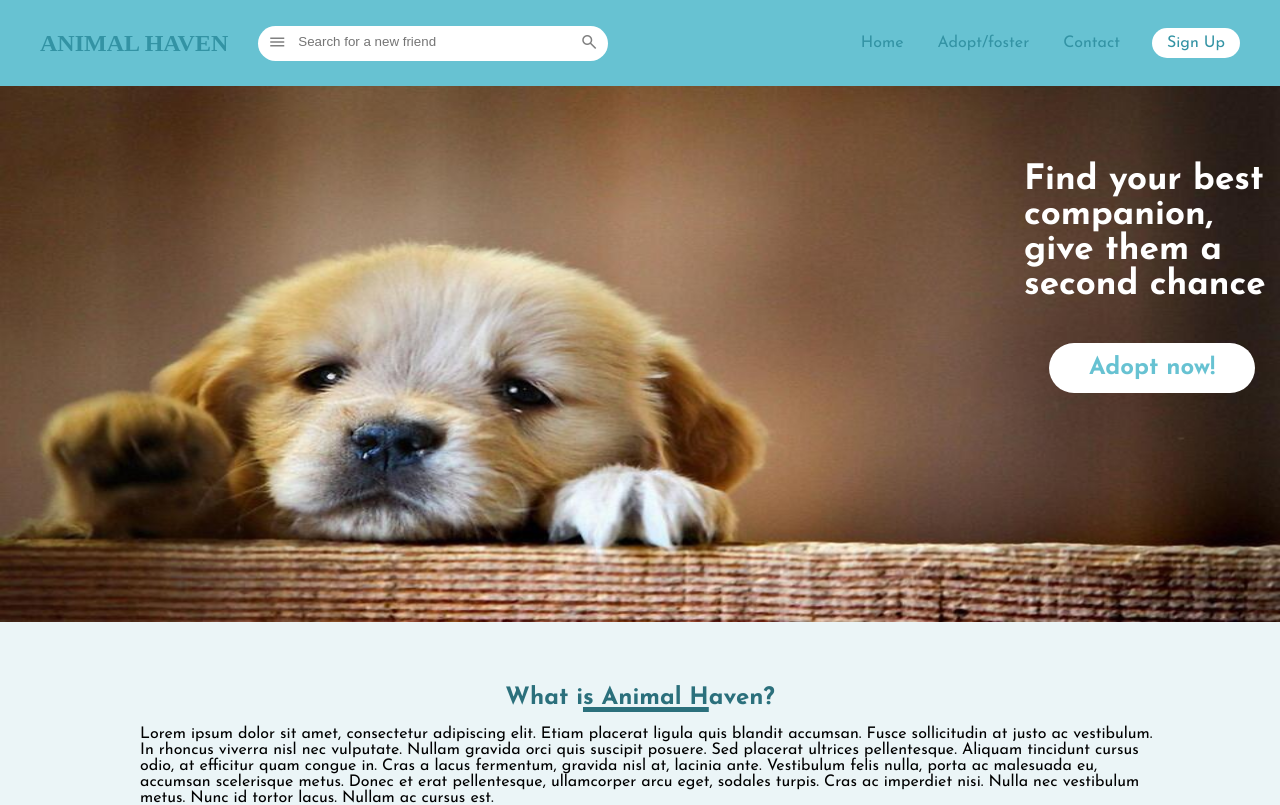
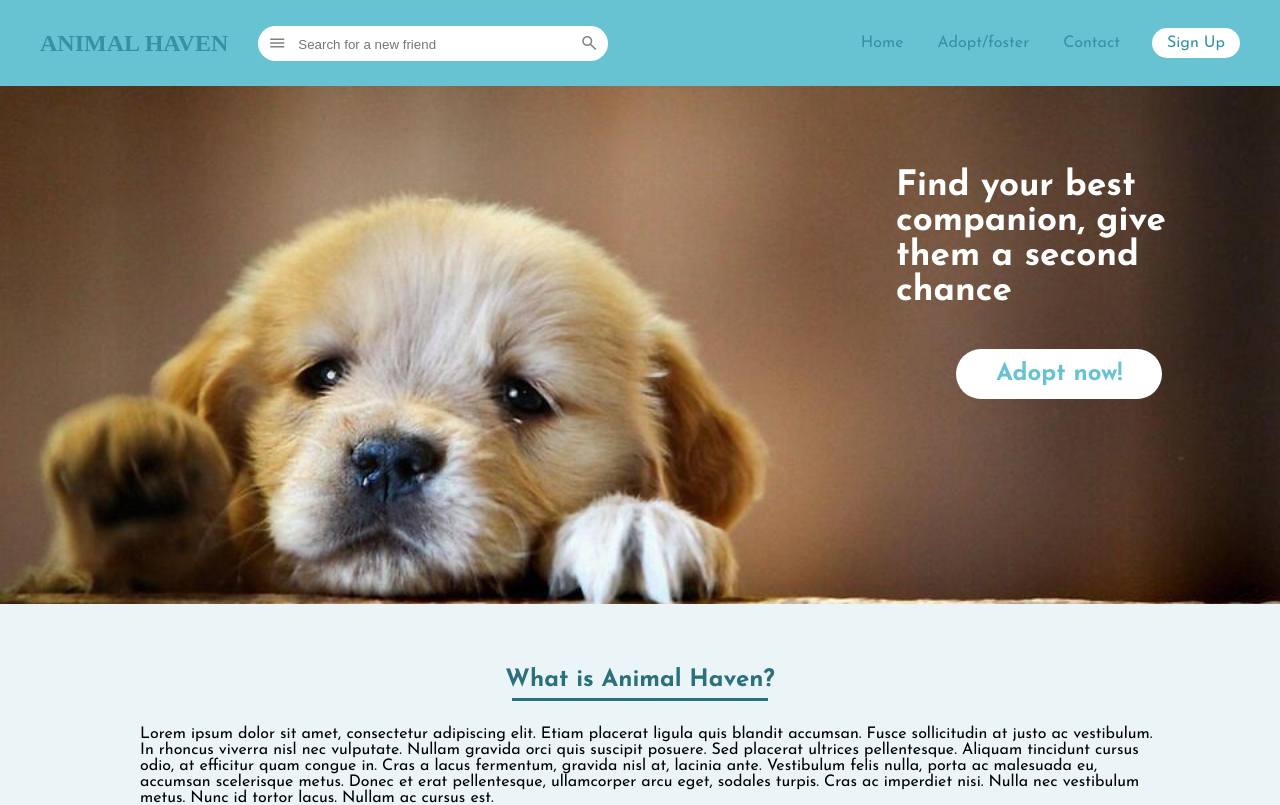
Before and after one commit to AllenHyun/Animal_Haven, an Angular app in the folder animal-haven/: page / in a window 1280 px wide. Shown: the top 805 px of the page. Built offline with nearby package versions, Linux system fonts and the light colour scheme; a web font is replaced by a local one.

Commit message:
Modificaciones (corrección estética) de Home y Header

```diff
--- a/animal-haven/src/app/components/header/header.css
+++ b/animal-haven/src/app/components/header/header.css
@@ -21,6 +21,9 @@ input{
   border-color:transparent;
   margin-bottom:2%;
 }
+input:focus {
+  outline: none;
+}
 
 .button-searcher{
   background-color:transparent;
@@ -28,6 +31,8 @@ input{
   border-radius:100%;
   margin-left:2%;
   margin-right:2%;
+  align-items: center;
+  padding-top: 1%;
 }
 
 #sign-up-button{
@@ -48,8 +53,9 @@ input{
 }
 
 #searchanimals input {
-  margin-top:1%;
+  margin-top: auto;
 }
+
 .section-header{
   display:flex;
   justify-content:flex-start;
--- a/animal-haven/src/app/pages/home/home.css
+++ b/animal-haven/src/app/pages/home/home.css
@@ -10,11 +10,12 @@ img{
     margin-bottom:1%;
 }
 #title{
-     font-family: 'Josefin Sans', sans-serif;
-     color:white;
-     font-weight: bold;
-     font-size:35px;
-     margin-bottom:40px;
+    font-family: 'Josefin Sans', sans-serif;
+    color:white;
+    font-weight: bold;
+    font-size:35px;
+    margin-bottom:40px;
+    margin-right: 10%;
 }
 h1{
     display:flex;
@@ -49,6 +50,7 @@ u{
     font-size:x-large;
     font-family: 'Josefin Sans', sans-serif;
     font-weight: bold;
+    margin-right: 15%;
 }
 #home-main-container{
     position: relative;
@@ -56,13 +58,11 @@ u{
     height: 600px;
     display: flex;
     justify-content: flex-end;
-
-
 }
 #image-home{
     position: absolute;
-    width: 100%;
     height: 100%;
+    object-fit: cover;
     z-index: 1;
 }
 #content-main-home{
@@ -71,6 +71,13 @@ u{
     display: flex;
     flex-direction: column;
     align-items: center;
-    width:20%;
+    width:30%;
     margin-top:5%;
 }
+.h_line {
+    width: 20%;
+    height: 3px;
+    margin-left: 40%;
+    margin-bottom: 15px;
+    background: #2B707C;
+}
--- a/animal-haven/src/app/pages/home/home.html
+++ b/animal-haven/src/app/pages/home/home.html
@@ -1,14 +1,15 @@
 <main>
   <section id="home-main-container">
-     <img [src]="image" id="image-home">
-     <section id="content-main-home">
+    <img [src]="image" id="image-home">
+    <section id="content-main-home">
       <h1 id="title">Find your best companion, give them a second chance</h1>
-     <button id="adopt-button">Adopt now!</button>
-     </section>
+    <button id="adopt-button">Adopt now!</button>
+  </section>
 
   </section>
    <section>
-     <h1>What i<u>s Animal H</u>aven?</h1>
+     <h1>What is Animal Haven?</h1>
+     <div class="h_line"></div>
     <section id="text-index">
       <p>
       Lorem ipsum dolor sit amet, consectetur adipiscing elit. Etiam placerat ligula quis blandit accumsan. Fusce sollicitudin at justo ac vestibulum. In rhoncus viverra nisl nec vulputate. Nullam gravida orci quis suscipit posuere. Sed placerat ultrices pellentesque. Aliquam tincidunt cursus odio, at efficitur quam congue in. Cras a lacus fermentum, gravida nisl at, lacinia ante. Vestibulum felis nulla, porta ac malesuada eu, accumsan scelerisque metus. Donec et erat pellentesque, ullamcorper arcu eget, sodales turpis. Cras ac imperdiet nisi. Nulla nec vestibulum metus. Nunc id tortor lacus. Nullam ac cursus est.
```
Also changed, not shown: animal-haven/src/app/components/card/card.ts (added, +9 -0 lines), animal-haven/src/app/components/card/card.css (added), animal-haven/src/app/components/card/card.html (added), animal-haven/src/app/pages/search/search.css (added), animal-haven/src/app/pages/search/search.html (added), animal-haven/src/app/pages/search/search.ts (added).
